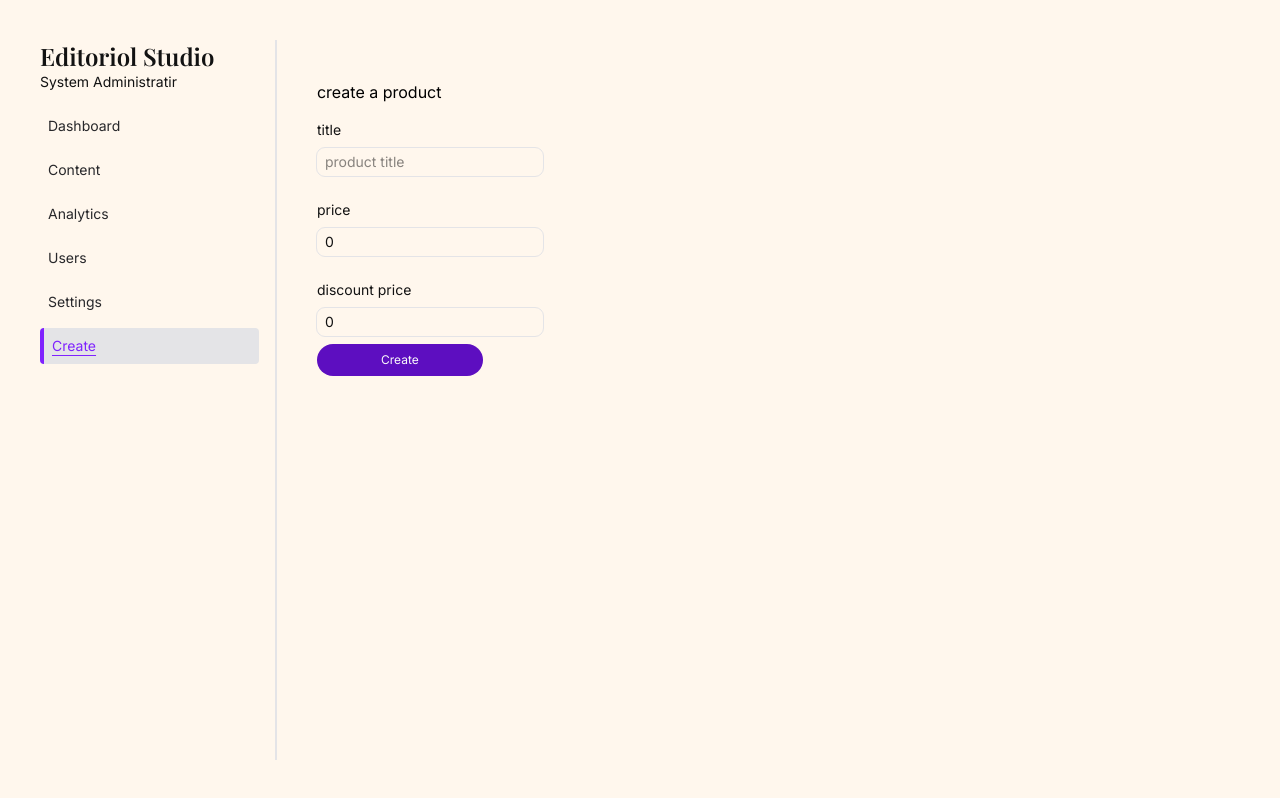
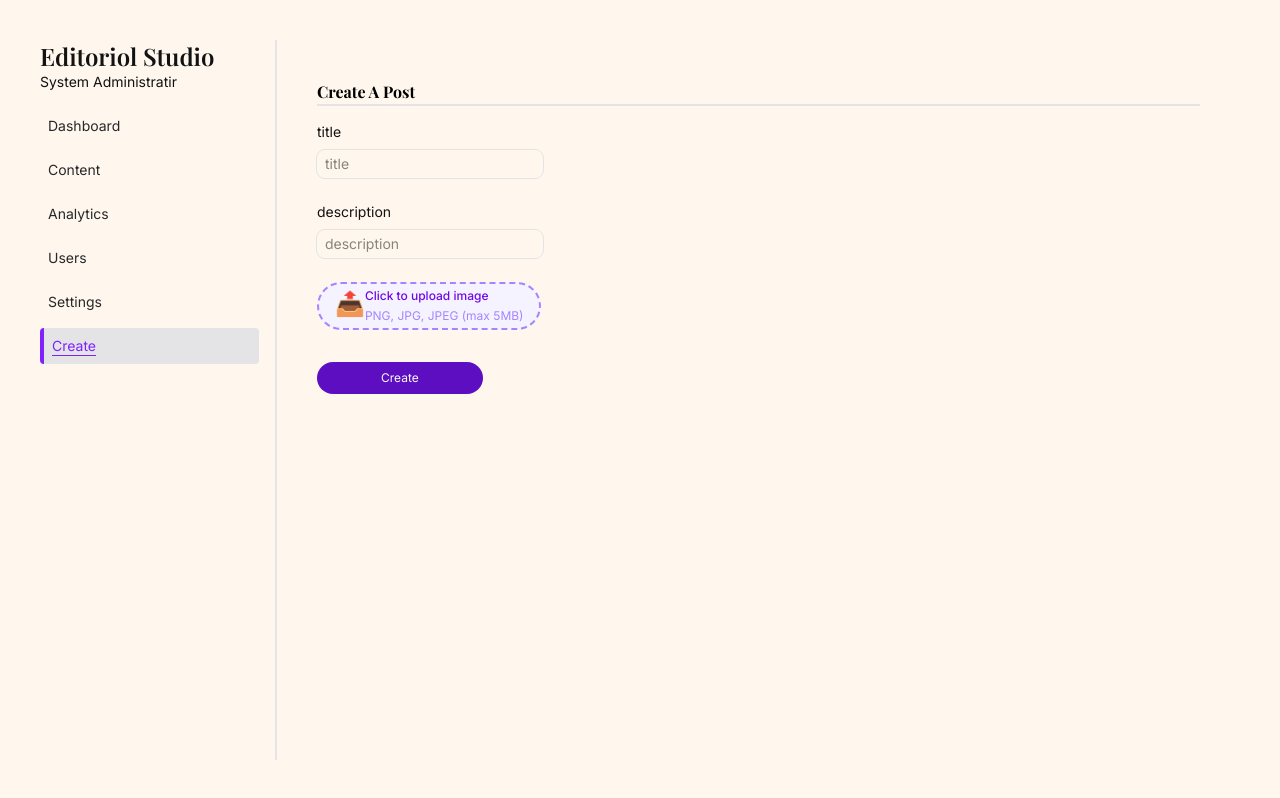
Before and after one commit to dhirajgrg/cms-63, a React (Vite) app: page /admin/create in a window 1280 px wide. Built offline with nearby package versions, Linux system fonts and the light colour scheme.

Commit message:
added create post features

```diff
--- /dev/null
+++ b/src/components/ui/Select.tsx
@@ -0,0 +1,10 @@
+
+const Select = () => {
+  return (
+    <option>
+        <select name="" id="">--select value--</select>
+    </option>
+  )
+}
+
+export default Select
--- /dev/null
+++ b/src/pages/CreatePost.tsx
@@ -0,0 +1,87 @@
+import RHFInput from "../components/forms/RHFInput.tsx";
+import { useForm } from "react-hook-form";
+import Button from "../components/ui/Button.tsx";
+import { zodResolver } from "@hookform/resolvers/zod";
+import {
+  CreatePostSchema,
+  type ICreatePost,
+} from "../types/createPostTypes.ts";
+
+const CreateProduct = () => {
+  const { control, handleSubmit } = useForm({
+    defaultValues: {
+      title: "",
+      description: "",
+      image: "",
+    },
+    resolver: zodResolver(CreatePostSchema),
+  });
+
+  const handleCreatePost = (data: ICreatePost) => {
+    console.log(data);
+  };
+  return (
+    <div>
+      <h1 className="font-bold font-playfair capitalize">create a post</h1>
+      <div className="border border-zinc-200 border-b"></div>
+      <RHFInput
+        control={control}
+        name="title"
+        label="title"
+        type="text"
+        placeholder="title"
+        className=" w-fit outline outline-zinc-200 px-2 py-1 rounded-lg text-sm text-neutral font-inter"
+      />
+      <RHFInput
+        control={control}
+        name="description"
+        label="description"
+        type="text"
+        placeholder="description"
+        className=" w-fit outline outline-zinc-200 px-2 py-1 rounded-lg text-sm text-neutral font-inter"
+      />
+      <label
+        htmlFor="image"
+        className="flex px-4 py-1 mt-4 items-center w-fit  border-2 border-dashed border-violet-400 rounded-full bg-violet-50 cursor-pointer transition-all duration-200  hover:bg-violet-100 hover:border-violet-600 hover:shadow-md"
+      >
+        <div className="text-2xl mb-1">📤</div>
+        <div>
+          <p className="text-xs font-medium text-violet-700">
+            Click to upload image
+          </p>
+          <p className=" text-violet-400 mt-1 text-xs">
+            PNG, JPG, JPEG (max 5MB)
+          </p>
+        </div>
+      </label>
+
+      <RHFInput
+        control={control}
+        name="image"
+        type="file"
+        id="image"
+        className="hidden"
+      />
+
+      <RHFInput
+        id="image"
+        control={control}
+        name="image"
+        type="file"
+        className="hidden"
+      />
+
+      <div className="">
+        <Button
+          onClick={handleSubmit(handleCreatePost)}
+          className="  cursor-pointer bg-violet-800 hover:bg-violet-500 text-zinc-50 rounded-full  px-6 py-1 md:py-2 md:px-16 hover:-translate-y-0.5 active:translate-y-0.5  transition-all duration-100 text-xs "
+        >
+          Create
+        </Button>
+      </div>
+      <div></div>
+    </div>
+  );
+};
+
+export default CreateProduct;
--- a/src/pages/CreateProduct.tsx
+++ /dev/null
@@ -1,65 +0,0 @@
-import RHFInput from "../components/forms/RHFInput.tsx";
-import { useForm } from "react-hook-form";
-import Button from "../components/ui/Button.tsx";
-import { zodResolver } from "@hookform/resolvers/zod";
-import { CreateProductSchema,type ICreateProduct } from "../types/createProductTypes.ts";
-
-
-
-const CreateProduct = () => {
-  const { control, handleSubmit } = useForm({
-    defaultValues: {
-      title: "",
-      description: "",
-      price: 0,
-      discount: 0,
-    },
-    resolver: zodResolver(CreateProductSchema),
-  });
-
-  const handleCreateProduct=(data:ICreateProduct)=>{
-    console.log(data)
-  }
-  return (
-    <div>
-      <h1>create a product</h1>
-      <RHFInput
-        control={control}
-        name="title"
-        label="title"
-        type="text"
-        placeholder="product title"
-        className=" w-fit outline outline-zinc-200 px-2 py-1 rounded-lg text-sm text-neutral font-inter"
-      />
-
-      <RHFInput
-        control={control}
-        name="price"
-        label="price"
-        type="number"
-        placeholder="price"
-        className="w-fit outline outline-zinc-200 px-2 py-1 rounded-lg text-sm text-neutral font-inter"
-      />
-
-      <RHFInput
-        control={control}
-        name="discount"
-        label="discount price"
-        type="number"
-        placeholder="price"
-        className="w-fit outline outline-zinc-200 px-2 py-1 rounded-lg text-sm text-neutral font-inter"
-      />
-
-      <div className="">
-        <Button
-        onClick={handleSubmit(handleCreateProduct)}
-        className="  cursor-pointer bg-violet-800 hover:bg-violet-500 text-zinc-50 rounded-full  px-6 py-1 md:py-2 md:px-16 hover:-translate-y-0.5 active:translate-y-0.5  transition-all duration-100 text-xs ">
-          Create
-        </Button>
-      </div>
-      <div></div>
-    </div>
-  );
-};
-
-export default CreateProduct;
--- a/src/routes/AppRoute.tsx
+++ b/src/routes/AppRoute.tsx
@@ -9,7 +9,7 @@
 import Enterprise from "../pages/Enterprise.tsx";
 import MainLayout from "../pages/layouts/MainLayout.tsx";
 import Home from "../pages/Home.tsx";
-import CreateProduct from "../pages/CreateProduct.tsx";
+import CreatePost from "../pages/CreatePost.tsx";
 
 const router = createBrowserRouter([
   {
@@ -34,7 +34,7 @@
       { path: "analytics", element: <h1>analytics</h1> },
       { path: "users", element: <h1>users</h1> },
       { path: "settings", element: <h1>settings</h1> },
-      { path: "create", element: <CreateProduct/> },
+      { path: "create", element: <CreatePost/> },
       { path: "*", element: <NotFound /> },
 
     ],
--- /dev/null
+++ b/src/types/createPostTypes.ts
@@ -0,0 +1,11 @@
+import z from 'zod'
+
+
+export const CreatePostSchema = z.object({
+  title: z.string().nonempty('post title is required'),
+  description: z.string('post description is required'),
+  image:z.string(),
+
+});
+
+export type ICreatePost = z.infer<typeof CreatePostSchema>
--- a/src/types/createProductTypes.ts
+++ /dev/null
@@ -1,11 +0,0 @@
-import z from 'zod'
-
-
-export const CreateProductSchema = z.object({
-  title: z.string(),
-  description: z.string(),
-  price: z.number(),
-  discount: z.number(),
-});
-
-export type ICreateProduct = z.infer<typeof CreateProductSchema>
```
